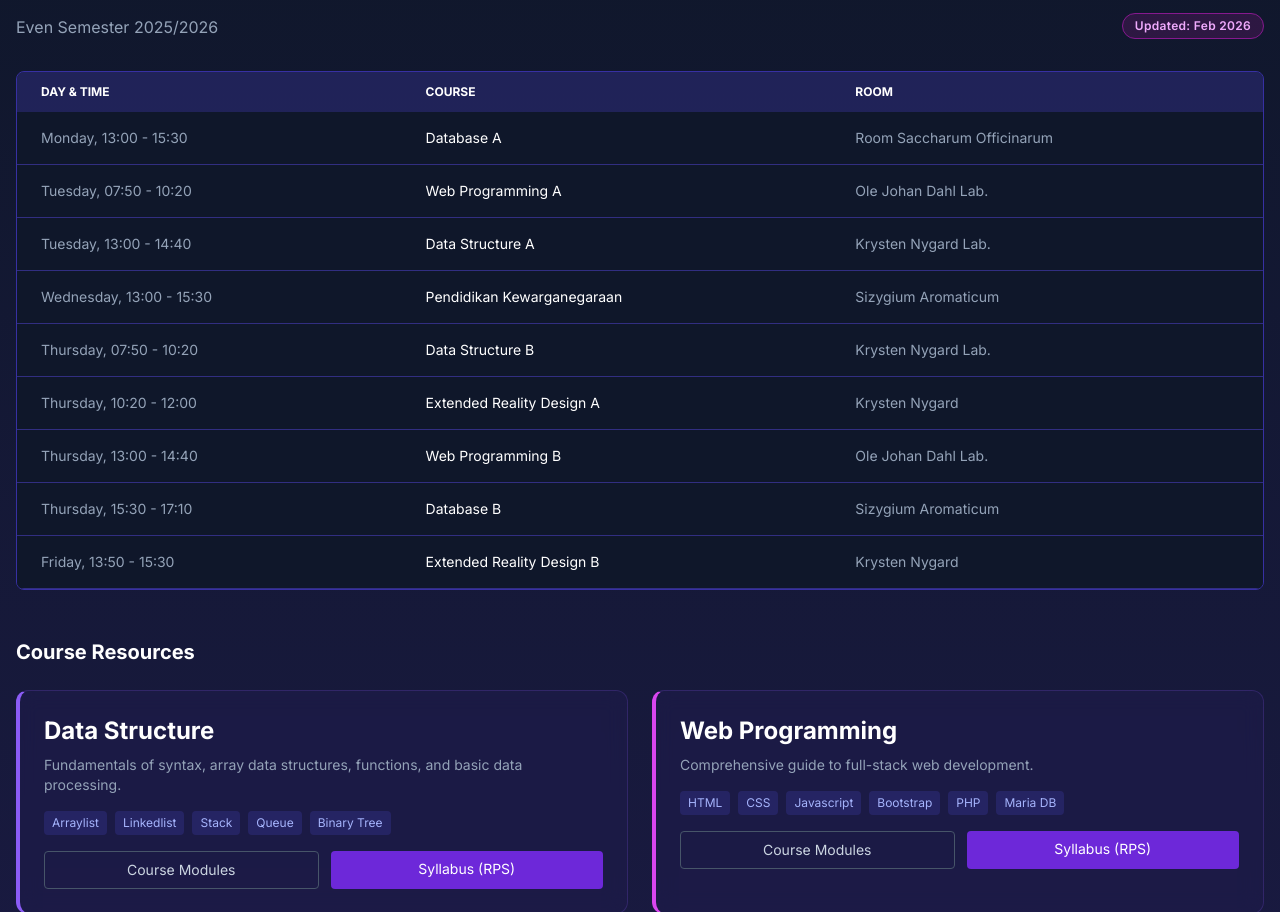
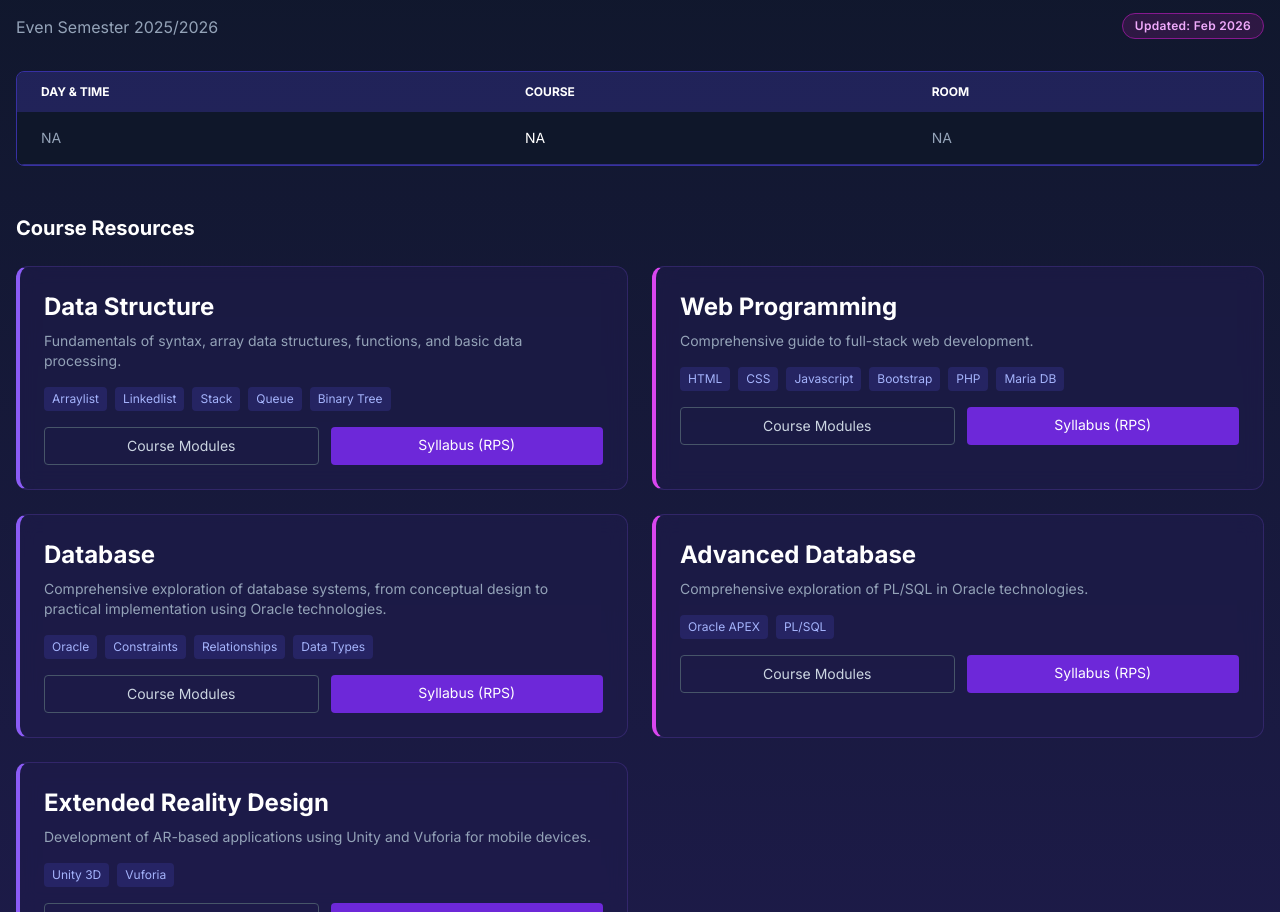
Before and after one commit to lockey-irawan/lockey-irawan.github.io, a plain HTML site: page index.html in a window 1280 px wide. Shown: the part 2376-3288 px from the top of the page. Drawn offline with nearby package versions, Linux system fonts and the light colour scheme.

Commit message:
upd schedule

```diff
--- a/index.html
+++ b/index.html
@@ -298,49 +298,9 @@
                     </thead>
                     <tbody>
                         <tr class="bg-slate-900 border-b border-indigo-900 hover:bg-indigo-900/20">
-                            <td class="px-6 py-4">Monday, 13:00 - 15:30</td>
-                            <td class="px-6 py-4 font-medium text-white">Database A</td>
-                            <td class="px-6 py-4">Room Saccharum Officinarum</td>
-                        </tr>
-                        <tr class="bg-slate-900 border-b border-indigo-900 hover:bg-indigo-900/20">
-                            <td class="px-6 py-4">Tuesday, 07:50 - 10:20</td>
-                            <td class="px-6 py-4 font-medium text-white">Web Programming A</td>
-                            <td class="px-6 py-4">Ole Johan Dahl Lab.</td>
-                        </tr>
-                        <tr class="bg-slate-900 border-b border-indigo-900 hover:bg-indigo-900/20">
-                            <td class="px-6 py-4">Tuesday, 13:00 - 14:40</td>
-                            <td class="px-6 py-4 font-medium text-white">Data Structure A</td>
-                            <td class="px-6 py-4">Krysten Nygard Lab.</td>
-                        </tr>
-                        <tr class="bg-slate-900 border-b border-indigo-900 hover:bg-indigo-900/20">
-                            <td class="px-6 py-4">Wednesday, 13:00 - 15:30</td>
-                            <td class="px-6 py-4 font-medium text-white">Pendidikan Kewarganegaraan</td>
-                            <td class="px-6 py-4">Sizygium Aromaticum</td>
-                        </tr>
-                        <tr class="bg-slate-900 border-b border-indigo-900 hover:bg-indigo-900/20">
-                            <td class="px-6 py-4">Thursday, 07:50 - 10:20</td>
-                            <td class="px-6 py-4 font-medium text-white">Data Structure B</td>
-                            <td class="px-6 py-4">Krysten Nygard Lab.</td>
-                        </tr>
-                        <tr class="bg-slate-900 border-b border-indigo-900 hover:bg-indigo-900/20">
-                            <td class="px-6 py-4">Thursday, 10:20 - 12:00</td>
-                            <td class="px-6 py-4 font-medium text-white">Extended Reality Design A</td>
-                            <td class="px-6 py-4">Krysten Nygard</td>
-                        </tr>
-                        <tr class="bg-slate-900 border-b border-indigo-900 hover:bg-indigo-900/20">
-                            <td class="px-6 py-4">Thursday, 13:00 - 14:40</td>
-                            <td class="px-6 py-4 font-medium text-white">Web Programming B</td>
-                            <td class="px-6 py-4">Ole Johan Dahl Lab.</td>
-                        </tr>
-                        <tr class="bg-slate-900 border-b border-indigo-900 hover:bg-indigo-900/20">
-                            <td class="px-6 py-4">Thursday, 15:30 - 17:10</td>
-                            <td class="px-6 py-4 font-medium text-white">Database B</td>
-                            <td class="px-6 py-4">Sizygium Aromaticum</td>
-                        </tr>
-                        <tr class="bg-slate-900 border-b border-indigo-900 hover:bg-indigo-900/20">
-                            <td class="px-6 py-4">Friday, 13:50 - 15:30</td>
-                            <td class="px-6 py-4 font-medium text-white">Extended Reality Design B</td>
-                            <td class="px-6 py-4">Krysten Nygard</td>
+                            <td class="px-6 py-4">NA</td>
+                            <td class="px-6 py-4 font-medium text-white">NA</td>
+                            <td class="px-6 py-4">NA</td>
                         </tr>
                     </tbody>
                 </table>
```
